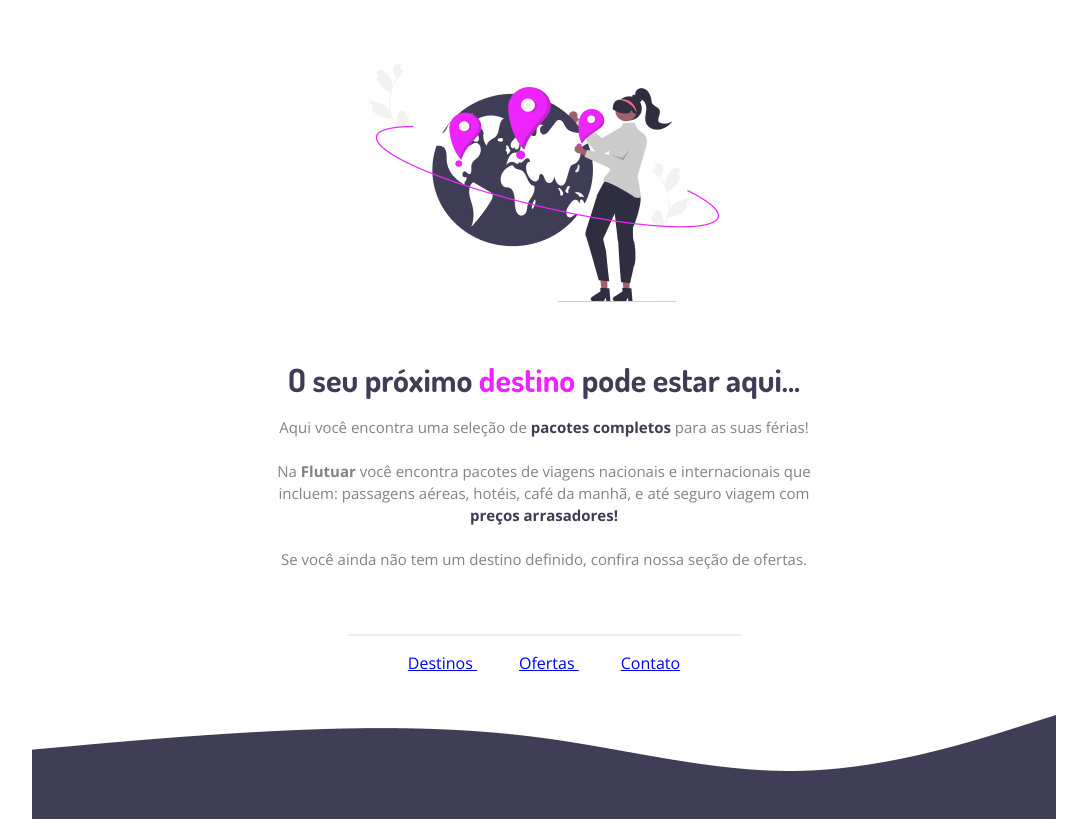
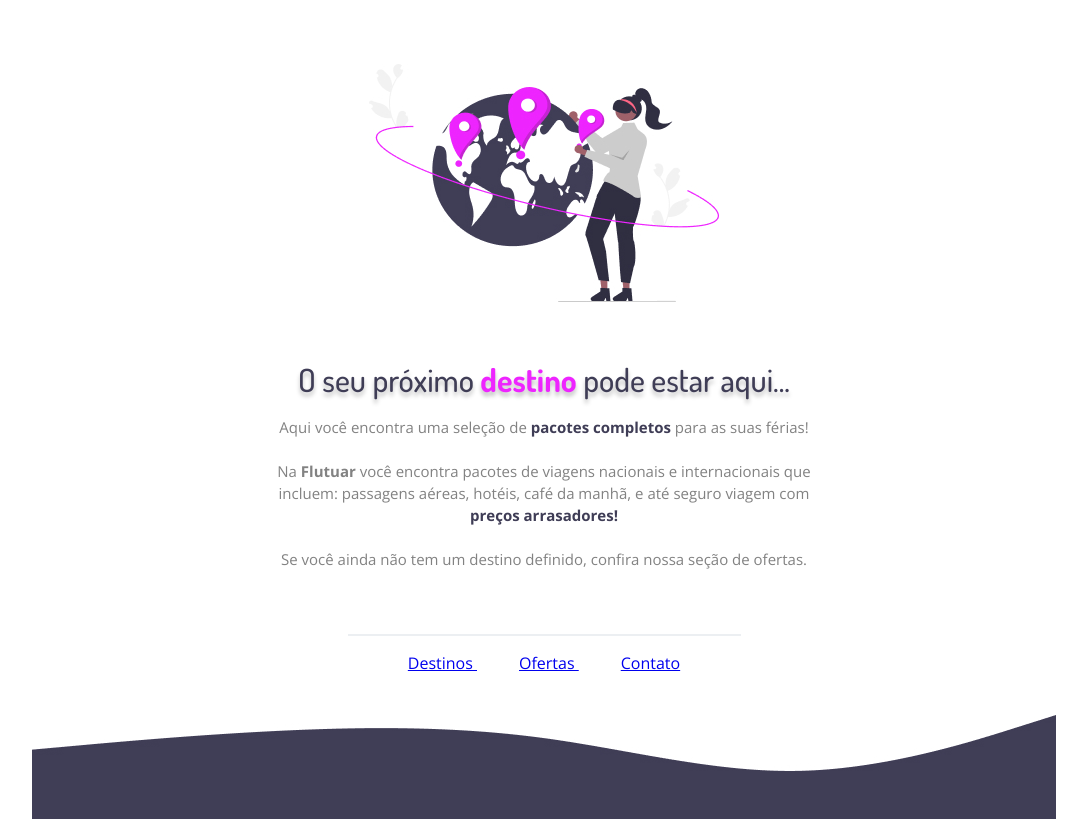
Before and after one commit to GiovanniHonorato/recriandolayout1, a plain HTML site: page index.html in a window 1280 px wide. Shown: the whole page, without its empty margins (96-1183 px from the left). Drawn offline with nearby package versions, Linux system fonts and the light colour scheme.

Commit message:
Add files via upload

```diff
--- a/index.html
+++ b/index.html
@@ -5,12 +5,11 @@
 		<meta http-equiv="X-UA-Compatible" content="IE=edge" />
 		<meta name="viewport" content="width=device-width, initial-scale=1.0" />
 		<!-- Fontes -->
-		<link rel="preconnect" href="https://fonts.googleapis.com" />
-		<link rel="preconnect" href="https://fonts.gstatic.com" crossorigin />
+		<link rel="preconnect" href="https://fonts.googleapis.com">
+		<link rel="preconnect" href="https://fonts.gstatic.com" crossorigin>
 		<link
-			href="https://fonts.googleapis.com/css2?family=Dosis:wght@700&family=Open+Sans:wght@400;700&display=swap"
-			rel="stylesheet"
-		/>
+		href="https://fonts.googleapis.com/css2?family=Dosis:wght@500;700&family=Open+Sans:wght@400;700&display=swap"
+		rel="stylesheet">
 		<link rel="icon" type="image" href="./images/Favicon.svg" />
 		<link rel="stylesheet" href="styles.css" />
 		<title>Flutuar.com</title>
--- a/styles.css
+++ b/styles.css
@@ -10,10 +10,17 @@ h1 {
 	color: #3f3d56;
 	line-height: 40px;
 	margin-bottom: 16px;
+	font-weight: 500;
+	text-shadow: 0px 4px 4px
+	 rgba(0, 0, 0, 0.25);
 }
 
 h1 span {
+	font-family: "Dosis", sans-serif;
+	font-weight: 700;
 	color: #ee24ff;
+	text-shadow: 0px 4px 4px
+	 rgba(0, 0, 0, 0.25)
 }
 
 p {
@@ -21,10 +28,12 @@ p {
 	font-size: 15px;
 	line-height: 22px;
 	width: 540;
+	font-weight: 400;
 }
 
 p .colorir {
 	color: #3f3d56;
+	font-weight: 700;
 }
 
 #main {
```
